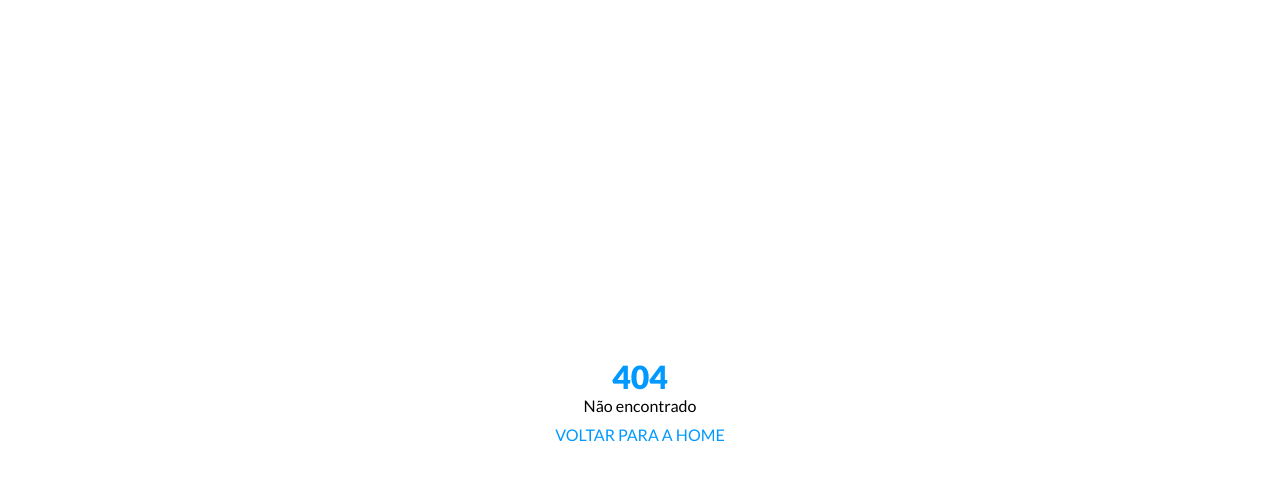
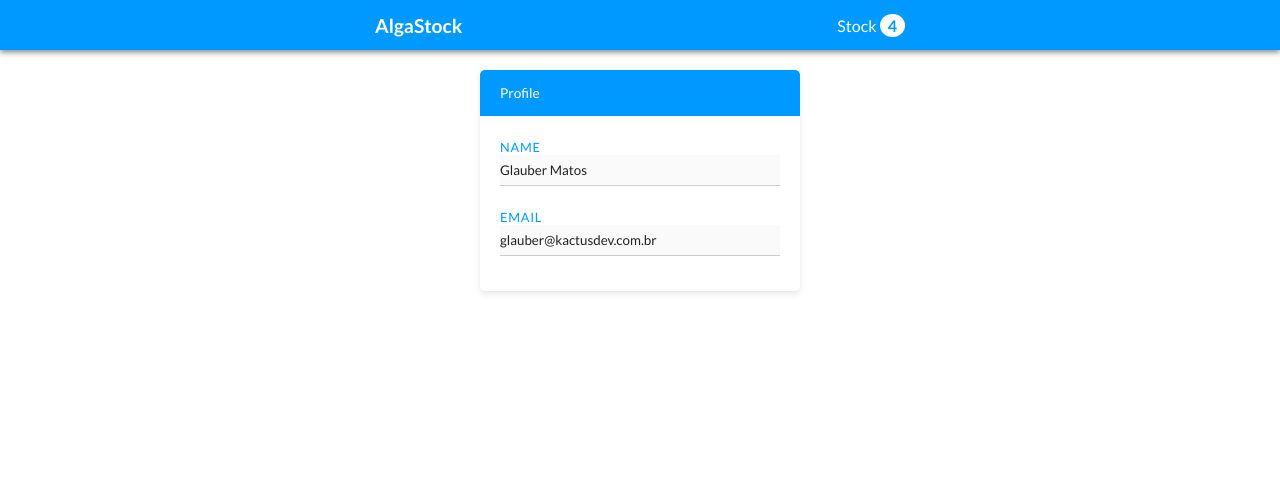
Before and after one commit to glaubermatos/alga-stock, a React (Create React App) app: page /profile in a window 1280 px wide. Before the commit this address had no page. Shown: the top 480 px of the page. Built offline with nearby package versions, Linux system fonts and the light colour scheme.

Commit message:
created profileView + profileCard

```diff
--- a/src/components/App/App.tsx
+++ b/src/components/App/App.tsx
@@ -4,6 +4,7 @@ import { BrowserRouter, Switch, Route } from 'react-router-dom'
 import HomeView from '../../views/HomeView';
 import LoginView from '../../views/LoginView';
 import NotFoundView from '../../views/NotFoundView';
+import ProfileView from '../../views/ProfileView';
 
 import './App.css';
 
@@ -14,6 +15,7 @@ function App() {
       <Switch>
         <Route path='/' exact component={HomeView} />
         <Route path='/login' exact component={LoginView} />
+        <Route path='/profile' exact component={ProfileView} />
         <Route component={NotFoundView} />
       </Switch>
     </BrowserRouter>
--- /dev/null
+++ b/src/components/Authentication/ProfileCard.tsx
@@ -0,0 +1,33 @@
+import userEvent from '@testing-library/user-event'
+import React from 'react'
+import Form from '../../shared/Form'
+import Input from '../../shared/Input'
+
+export interface User {
+    name: string
+    email: string
+}
+
+declare interface ProfileCardProps {
+    user: User
+}
+
+const ProfileCard: React.FC<ProfileCardProps> = (props) => {
+    return <div style={{ minWidth: 320 }}>
+        <Form title="Profile">
+            <Input
+                label="Name"
+                disabled
+                value={props.user.name}
+            />
+
+            <Input
+                label="Email"
+                disabled
+                value={props.user.email}
+            />
+        </Form>
+    </div>
+}
+
+export default ProfileCard
--- /dev/null
+++ b/src/views/ProfileView.tsx
@@ -0,0 +1,32 @@
+import React from 'react'
+import { connect } from 'react-redux'
+import ProfileCard, { User } from '../components/Authentication/ProfileCard'
+import Header from '../components/Header'
+import Container from '../shared/Container'
+
+declare interface ProfileViewProps {
+    user: User
+}
+
+const ProfileView: React.FC<ProfileViewProps> = (props) => {
+    return <>
+        <Header title="AlgaStock" />
+        <Container>
+            <div style={{
+                display: 'flex',
+                justifyContent: 'center'
+            }}>
+                <ProfileCard user={props.user} />
+            </div>
+        </Container>
+    </>
+}
+
+const mapStateToProps = () => ({
+    user: {
+        name: 'Glauber Matos',
+        email: 'glauber@kactusdev.com.br'
+    }
+})
+
+export default connect(mapStateToProps)(ProfileView)
```
